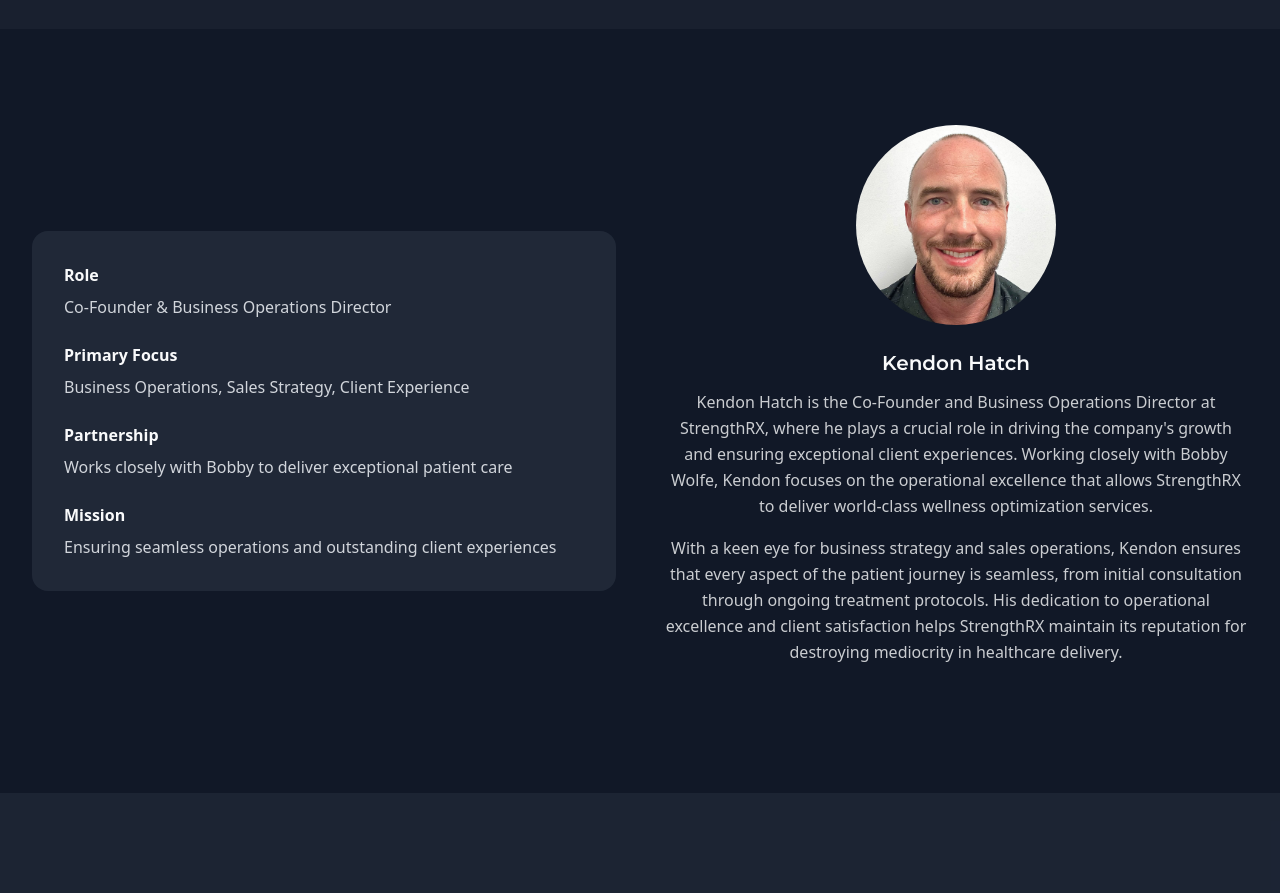
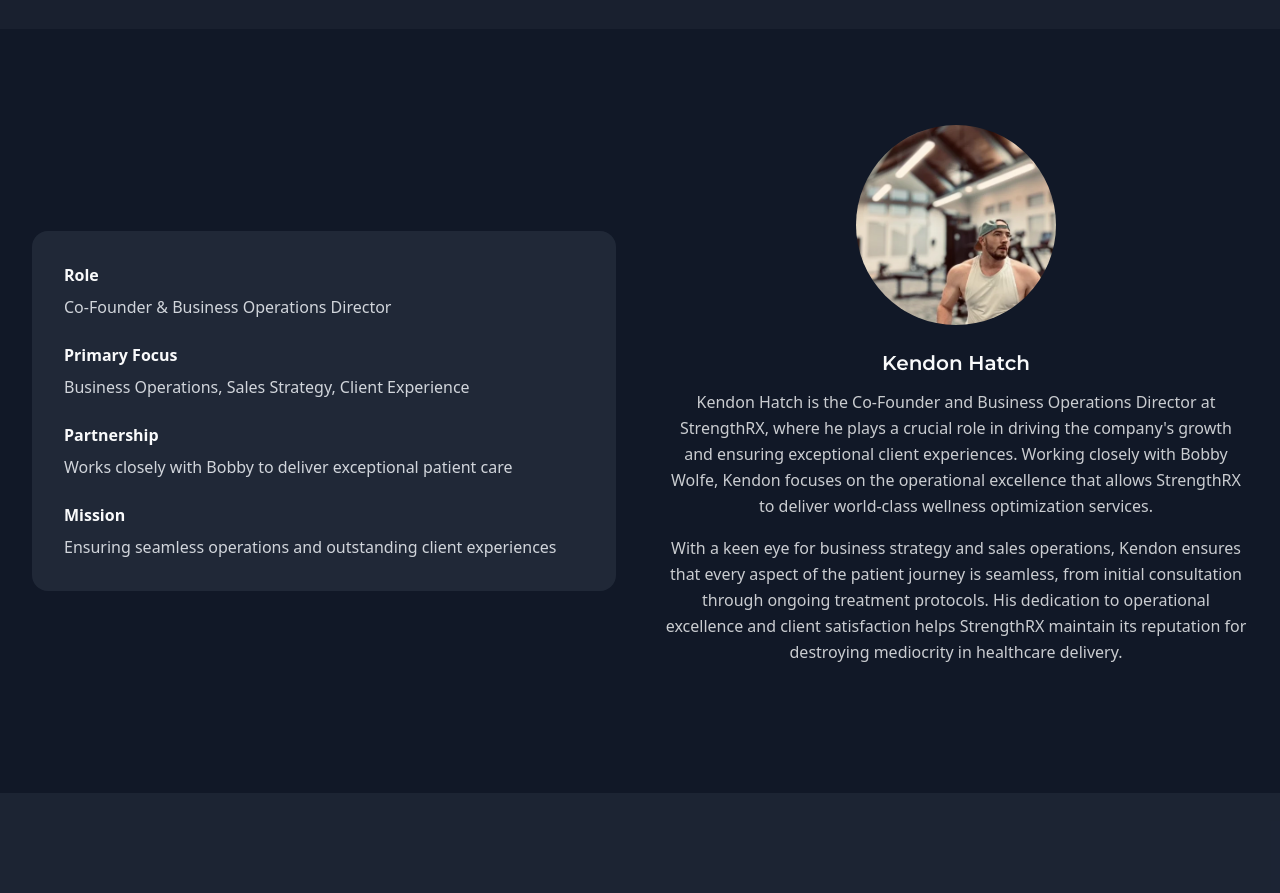
Before and after one commit to xxblackhammerxx/strengthrx, a Next.js app: page /about in a window 1280 px wide. Shown: the part 1720-2613 px from the top of the page. Built offline with nearby package versions, Linux system fonts and the light colour scheme; no server answers.

Commit message:
kendon pic

```diff
--- a/src/app/(frontend)/(marketing)/about/page.tsx
+++ b/src/app/(frontend)/(marketing)/about/page.tsx
@@ -189,7 +189,7 @@
               <div className="text-center mb-8">
                 <div className="mb-6 h-[200px] w-[200px] rounded-full overflow-hidden mx-auto">
                   <Image
-                    src="/kendon-profile.jpg"
+                    src="/kendon-profile.webp"
                     alt="Kendon Hatch - Co-Founder of StrengthRX"
                     width={200}
                     height={200}
```
Also changed, not shown: public/kendon-profile.webp (added), 1 other file (tests, documents, lock files or other folders).
